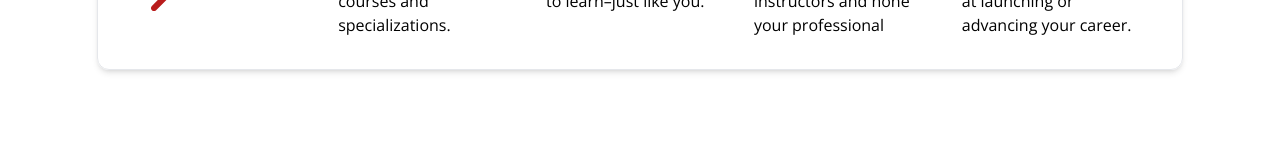
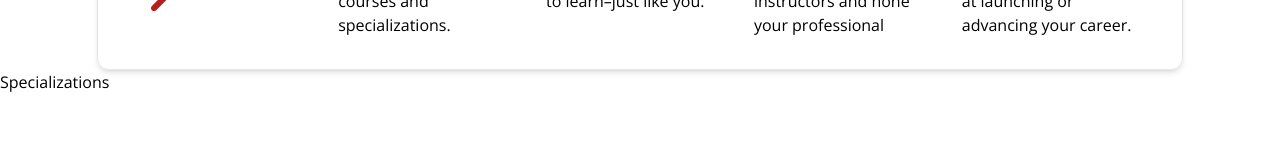
Before and after one commit to FrontEndDevo/NeuraLearnAcademy, a React (Vite) app: page / in a window 1280 px wide. Shown: the part 743-897 px from the top of the page. Built offline with nearby package versions, Linux system fonts and the light colour scheme.

Commit message:
Create Specializations component in the Homepage

```diff
--- /dev/null
+++ b/src/components/Specializations/Specializations.jsx
@@ -0,0 +1,5 @@
+const Specializations = () => {
+  return <div>Specializations</div>;
+};
+
+export default Specializations;
--- a/src/pages/Homepage.jsx
+++ b/src/pages/Homepage.jsx
@@ -5,10 +5,12 @@ import FeaturesSection from "../components/FeaturesSection/FeaturesSection";
 import ResourceGuide from "../components/ResourceGuide/ResourceGuide";
 import TopCategories from "../components/TopCategories/TopCategories";
 import Hero from "../components/Hero/Hero";
+import Specializations from "../components/Specializations/Specializations";
 const Homepage = () => {
   return (
     <>
       <Hero />
+      <Specializations />
       <Courses />
       <FeaturesSection />
       <ResourceGuide />
```
